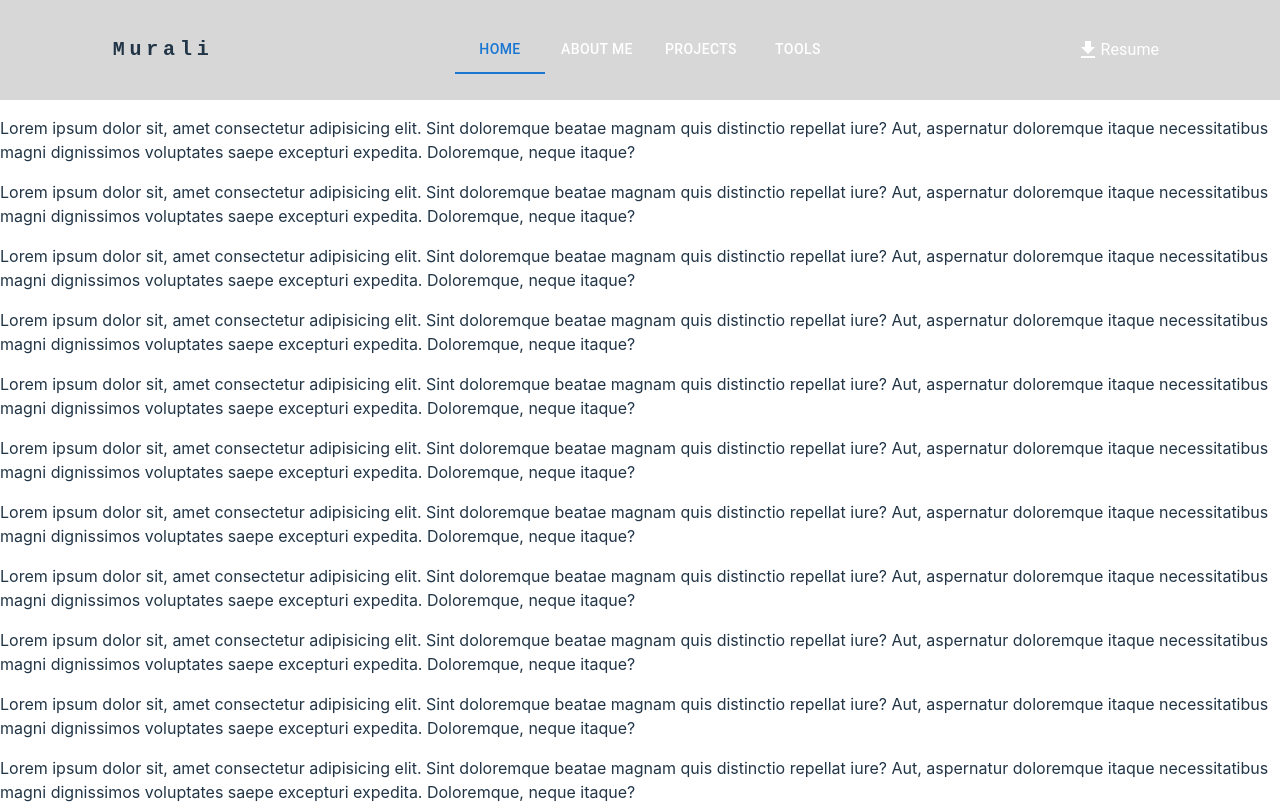
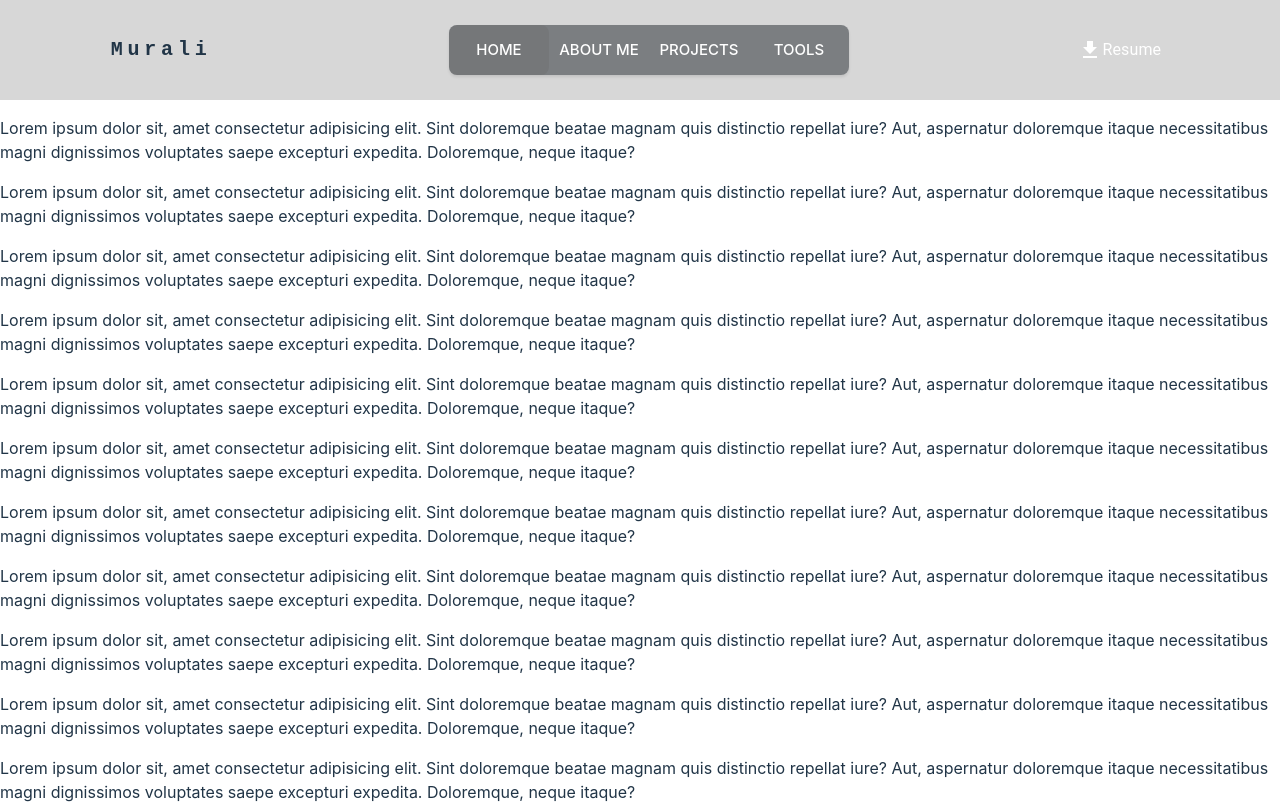
Before and after one commit to muralisamui/Portfolio-React, a React (Vite) app: page / in a window 1280 px wide. Shown: the top 804 px of the page. Built offline with nearby package versions, Linux system fonts and the light colour scheme.

Commit message:
fixed navbar and changed base page

```diff
--- a/src/App.tsx
+++ b/src/App.tsx
@@ -1,7 +1,7 @@
 import { useState, useEffect } from 'react';
 import './App.css'
 import { GradientCircularProgress } from './components/Loader/GradientCircularProgress';
-import LandingPage from './pages/LandingPage/LandingPage';
+import BasePage from './pages/LandingPage/LandingPage';
 
 const App = () => {
   const [isLoading, setIsLoading] = useState(true);
@@ -21,7 +21,7 @@ const App = () => {
       {isLoading ? (
         <GradientCircularProgress />
       ) : (
-        <LandingPage />
+        <BasePage />
       )}
     </div>
   );
--- a/src/components/NavBar/NavBarMain.tsx
+++ b/src/components/NavBar/NavBarMain.tsx
@@ -1,14 +1,28 @@
 import { Box, IconButton, Tab, Tabs, Typography } from '@mui/material'
 import FileDownloadIcon from '@mui/icons-material/FileDownload';
 import React, { useState } from 'react'
+import './TabMenuStyles.css'
 
 function NavBarMain() {
     const [value, setValue] = useState<string>('Home'); // State to keep track of the selected tab
 
-    const handleChange = (event:any, newValue: string) => {
+    const handleChange = (event: React.ChangeEvent<{}>, newValue: string) => {
         console.log(newValue)
         setValue(newValue); // Update the selected tab
     };
+    const [selectedTab, setSelectedTab] = useState<number>(0); // State to keep track of the selected tab
+
+    const handleTabClick = (index:number) => {
+        setSelectedTab(index); // Update the selected tab
+    };
+
+    const tabButtonStyle = {
+        color: 'inherit',
+        borderRadius: '50px',
+        border: '0px',
+        transition: 'background-color 0.3s, color 0.3s',
+        '&.Mui-selected': { color: '#000', bgcolor: '#fff' }
+    }
 
     return (
         <Box
@@ -19,7 +33,7 @@ function NavBarMain() {
                 position: 'fixed',
                 top: 0,
                 width: '100%',
-                height:'100px',
+                height: '100px',
                 bgcolor: 'rgba(58, 58, 58, 0.2)',
                 backdropFilter: 'blur(10px)',
                 zIndex: 1000,
@@ -28,7 +42,6 @@ function NavBarMain() {
                 variant="h6"
                 noWrap
                 component="a"
-                href="#app-bar-with-responsive-menu"
                 sx={{
                     mr: 2,
                     display: { xs: 'none', md: 'flex' },
@@ -42,23 +55,16 @@ function NavBarMain() {
                 Murali
             </Typography>
             <Box>
-                <Tabs
-                    value={value}
-                    onChange={(e)=>handleChange(e,value)}
-                    TabIndicatorProps={{
-                        sx: {
-                            bgcolor: "none"
-                        }
-                    }}
-                >
-                    <Tab value={'Home'} label="Home" sx={{ color: '#ffffff' }}></Tab>
-                    <Tab value={'About Me'} label="About Me" sx={{ color: '#ffffff' }}></Tab>
-                    <Tab value={'Projects'} label="Projects" sx={{ color: '#ffffff' }}></Tab>
-                    <Tab value={'tools'} label="Tools" sx={{ color: '#ffffff' }}></Tab>
-                </Tabs>
+                <nav>
+                    <a href='#' className={selectedTab === 0 ? 'selected' : ''} onClick={() => handleTabClick(0)}>Home</a>
+                    <a href='#' className={selectedTab === 1 ? 'selected' : ''} onClick={() => handleTabClick(1)}>About Me</a>
+                    <a href='#' className={selectedTab === 2 ? 'selected' : ''} onClick={() => handleTabClick(2)}>Projects</a>
+                    <a href='#' className={selectedTab === 3 ? 'selected' : ''} onClick={() => handleTabClick(3)}>Tools</a>
+                    <div className="animation" style={{ left: selectedTab * 100 }}></div>
+                </nav>
             </Box>
             <Box>
-                <IconButton sx={{ color: '#ffffff' , border:'none'}}>
+                <IconButton sx={{ color: '#ffffff', border: 'none' }}>
                     <FileDownloadIcon />
                     <Typography>Resume</Typography>
                 </IconButton>
--- /dev/null
+++ b/src/components/NavBar/TabMenuStyles.css
@@ -0,0 +1,62 @@
+@import url('https://fonts.googleapis.com/css?family=Open+Sans&display=swap');
+
+/* body {
+    font-family: 'Open Sans', sans-serif;
+    background: #2c3e50;
+} */
+
+
+nav {
+    position: relative;
+    margin:  auto 0;
+    width: 400;
+    height: 50px;
+    background: rgb(49 54 59 / 55%);
+    border-radius: 8px;
+    font-size: 0;
+    box-shadow: 0 2px 3px 0 rgba(0, 0, 0, .1);
+}
+
+nav a:hover {
+    color: white; /* Set the color to the default color on hover */
+}
+
+nav a {
+    font-size: 15px;
+    text-transform: uppercase;
+    color: white;
+    text-decoration: none;
+    line-height: 50px;
+    position: relative;
+    z-index: 1;
+    display: inline-block;
+    text-align: center;
+}
+nav a:nth-child(1) {
+    width: 100px;
+}
+
+nav a:nth-child(2) {
+    width: 100px;
+}
+nav a:nth-child(3) {
+    width: 100px;
+}
+nav a:nth-child(4) {
+    width: 100px;
+}
+
+.animation {
+    position: absolute;
+    height: 100%;
+    top: 0;
+    z-index: 0;
+    background: #6464643c;
+    border-radius: 8px;
+    transition: all .7s ease 0s;
+    width: 100px;
+}
+
+.selected {
+    color: #ffffff;
+}
--- a/src/pages/LandingPage/LandingPage.tsx
+++ b/src/pages/LandingPage/LandingPage.tsx
@@ -1,10 +1,9 @@
 import NavBarMain from '../../components/NavBar/NavBarMain'
 import { Box } from '@mui/material'
 
-function LandingPage() {
+function BasePage() {
     return (
         <Box sx={{ width: '100%', paddingTop:'100px' }}>
-            {/* <ResponsiveAppBar /> */}
             <NavBarMain/>
             <p>Lorem ipsum dolor sit, amet consectetur adipisicing elit. Sint doloremque beatae magnam quis distinctio repellat iure? Aut, aspernatur doloremque itaque necessitatibus magni dignissimos voluptates saepe excepturi expedita. Doloremque, neque itaque?</p>
             <p>Lorem ipsum dolor sit, amet consectetur adipisicing elit. Sint doloremque beatae magnam quis distinctio repellat iure? Aut, aspernatur doloremque itaque necessitatibus magni dignissimos voluptates saepe excepturi expedita. Doloremque, neque itaque?</p>
@@ -26,4 +25,4 @@ function LandingPage() {
     )
 }
 
-export default LandingPage
+export default BasePage
```
